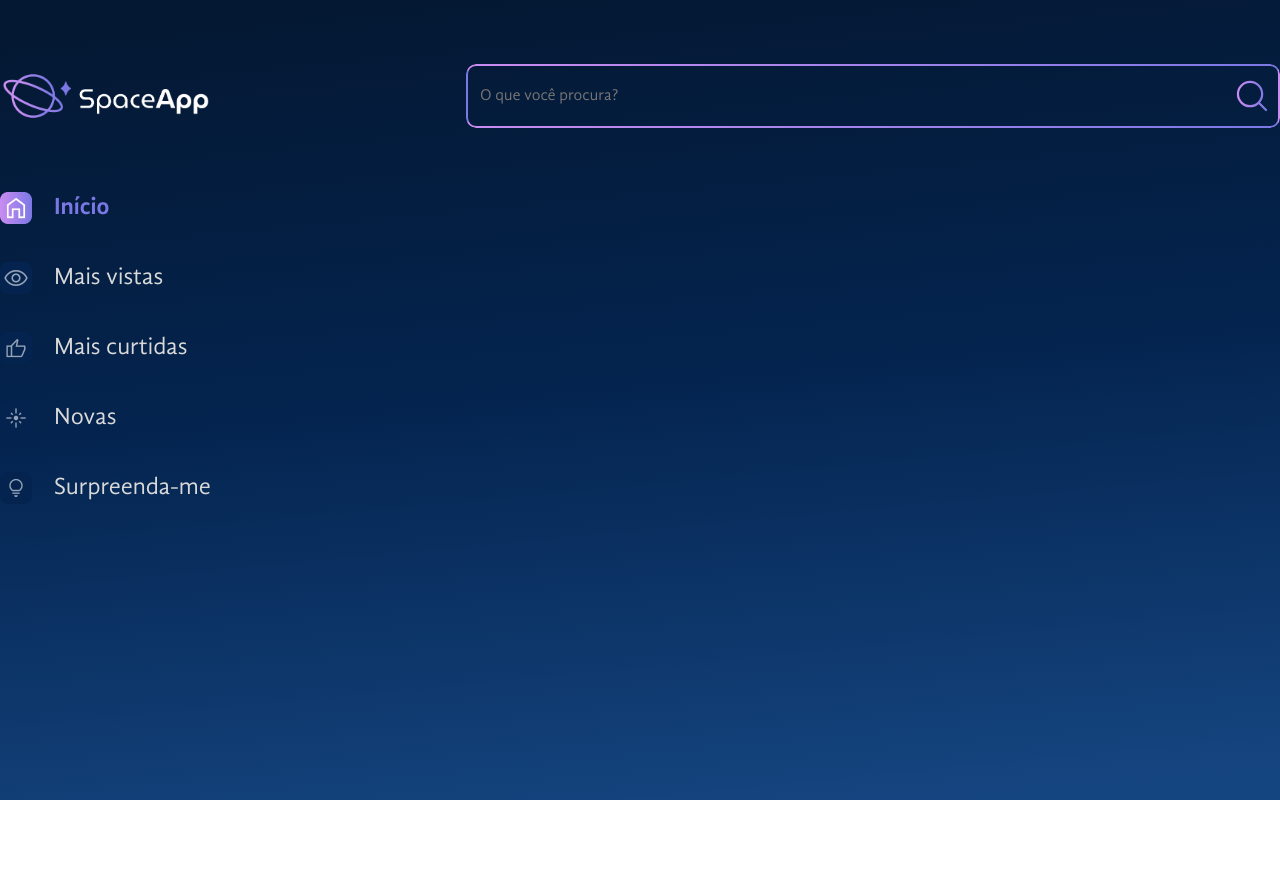
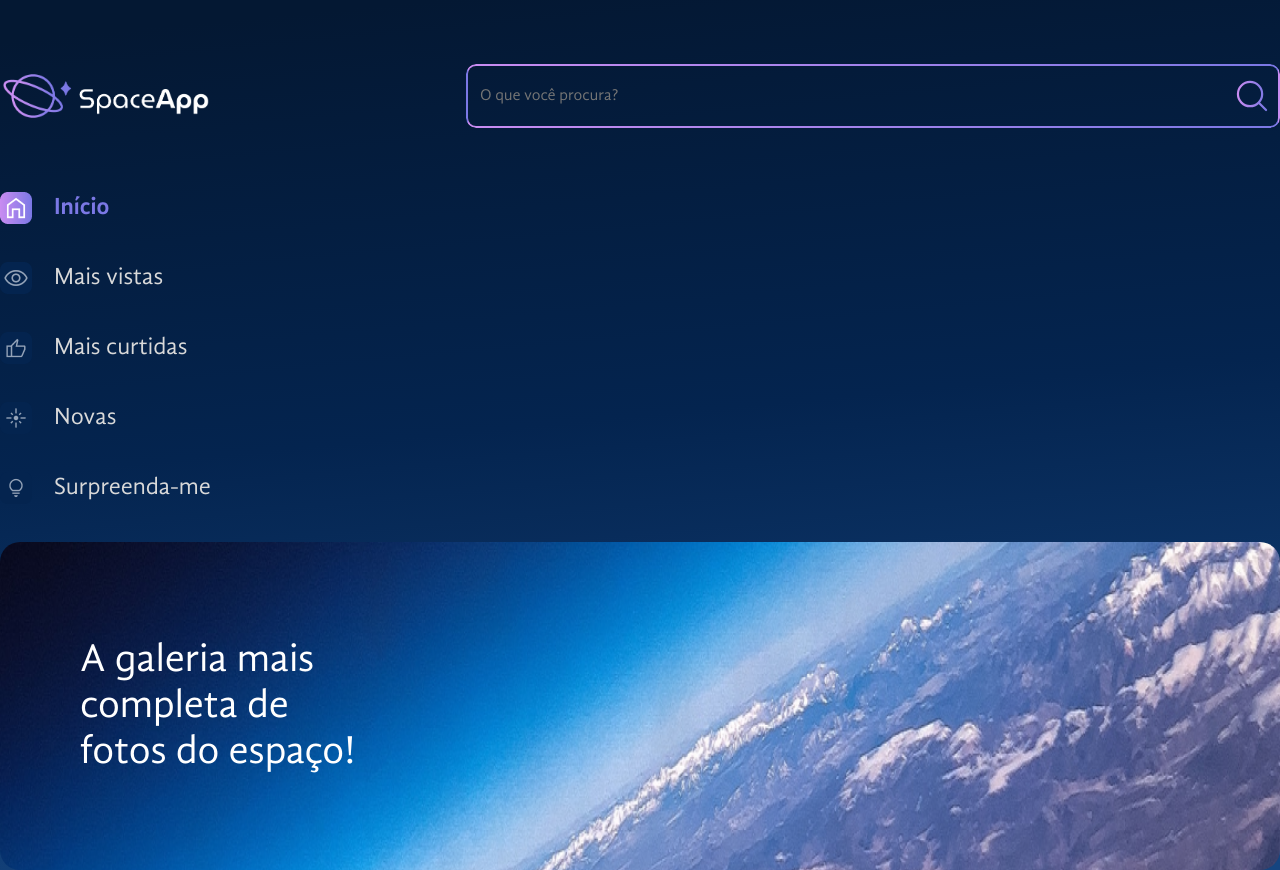
Before and after one commit to fe-tabs/alura-react-styled-components, a React (Vite) app: page / in a window 1280 px wide. Before the commit the page ends 800 px from the top, so only its background shows below. Built offline with nearby package versions, Linux system fonts and the light colour scheme.

Commit message:
:sparkles: feat: Banner component

```diff
--- a/src/App.jsx
+++ b/src/App.jsx
@@ -2,6 +2,7 @@ import { styled } from "styled-components";
 import { GlobalStyle } from "./GlobalStyle";
 import Header from "./components/Header";
 import Sidebar from "./components/Sidebar";
+import Banner from "./components/Banner";
 
 const BackgroundGradient = styled.div`
   background: linear-gradient(
@@ -21,6 +22,7 @@ function App() {
 
       <Header/>
       <Sidebar/>
+      <Banner/>
     </BackgroundGradient>
   )
 }
--- /dev/null
+++ b/src/components/Banner/index.jsx
@@ -0,0 +1,32 @@
+import styled from "styled-components";
+
+const BannerStyled = styled.div`
+  background: url('/images/banner.png') no-repeat center;
+  background-size: cover;
+  height: 328px;
+  width: 100%;
+  display: flex;
+  align-items: center;
+  border-radius: 20px;
+
+  p {
+    color: #FFF;
+    width: 300px;
+    font-family: 'GandhiSansRegular';
+    font-size: 40px;
+    margin: 0;
+    padding: 0 80px;
+  }
+`;
+
+const Banner = () => {
+  return(
+    <BannerStyled>
+      <p>
+        A galeria mais completa de fotos do espaço!
+      </p>
+    </BannerStyled>
+  );
+}
+
+export default Banner;
```
Also changed, not shown: public/images/banner.png (added).
